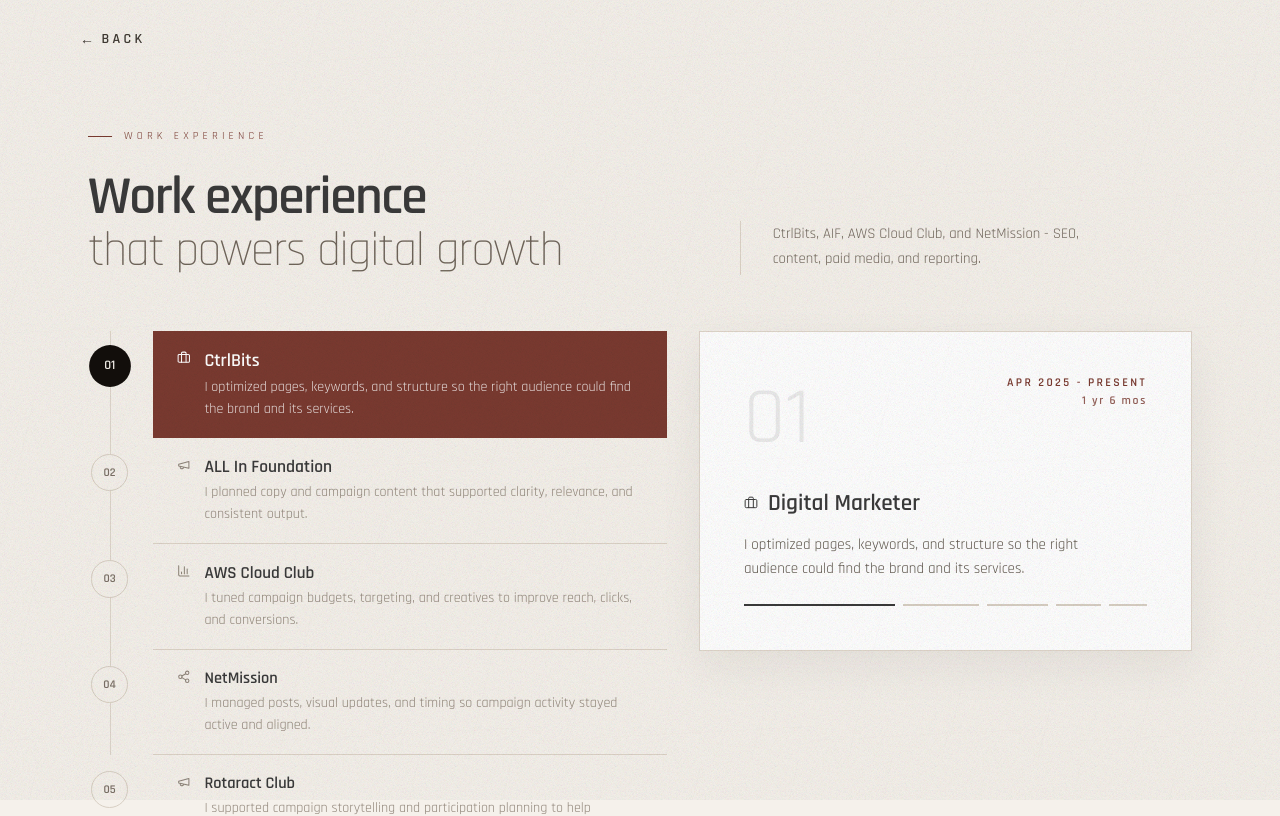
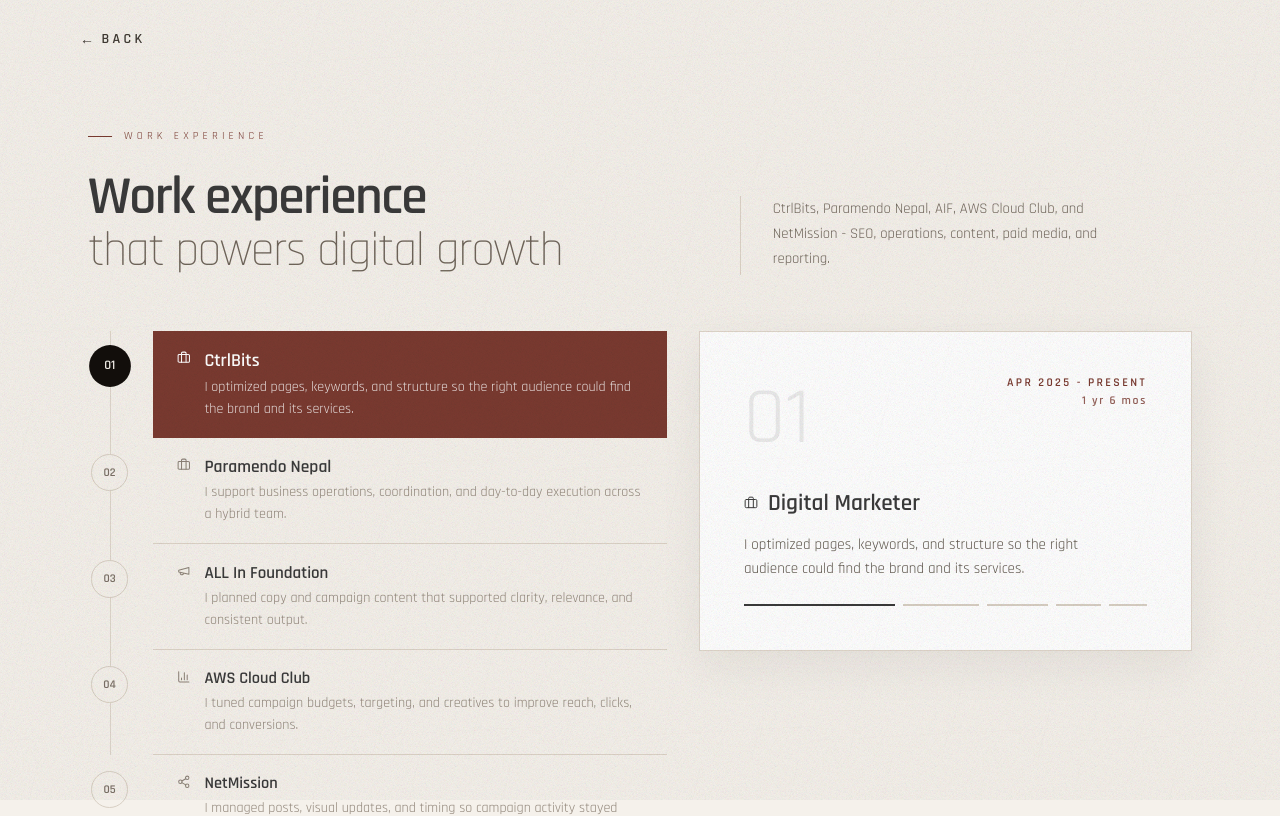
Before and after one commit to dhirendraxd/dhiren_website, a React (Vite) app: page /digital-marketing in a window 1280 px wide. Shown: the top 816 px of the page. Built offline with nearby package versions, Linux system fonts and the light colour scheme; the HTML template or start-up script is replaced by a standard one.

Commit message:
style: update ConnectSection layout and improve required field indicators for better visibility feat: add Business Operations Intern experience at Paramendo Nepal to service showcase

```diff
--- a/src/components/ConnectSection.tsx
+++ b/src/components/ConnectSection.tsx
@@ -113,7 +113,7 @@
               </p>
             </blockquote>
 
-            <div className="w-full flex items-center gap-6 mb-4">
+            <div className="w-full flex items-center gap-6 mt-4 mb-4">
               <p className="shrink-0 font-rajdhani text-[1.5rem] font-bold tracking-tight text-[#3a3a3a]">Connect</p>
               <span className="flex-1 h-px bg-[#e9e1d6]/60" aria-hidden="true" />
               <nav className="flex items-center gap-6 shrink-0" role="navigation" aria-label="Social links">
@@ -185,7 +185,7 @@
                     {/* Name */}
                     <div className="flex flex-col gap-3">
                       <label htmlFor="name" className="font-rajdhani text-[0.76rem] font-semibold uppercase tracking-[0.22em] text-[#7c7167] flex items-center gap-1">
-                        Name <span className="text-[#7A3A30]" aria-hidden="true">*</span>
+                        Name <span className="text-[#b42318]" aria-hidden="true">*</span>
                       </label>
                       <input
                         id="name" name="name" type="text" autoComplete="name"
@@ -209,7 +209,7 @@
                     {/* Email */}
                     <div className="flex flex-col gap-3">
                       <label htmlFor="email" className="font-rajdhani text-[0.76rem] font-semibold uppercase tracking-[0.22em] text-[#7c7167] flex items-center gap-1">
-                        Email <span className="text-[#7A3A30]" aria-hidden="true">*</span>
+                        Email <span className="text-[#b42318]" aria-hidden="true">*</span>
                       </label>
                       <input
                         id="email" name="email" type="email" autoComplete="email"
@@ -234,7 +234,7 @@
                   {/* Subject */}
                   <div className="flex flex-col gap-3">
                     <label htmlFor="subject" className="font-rajdhani text-[0.76rem] font-semibold uppercase tracking-[0.22em] text-[#7c7167] flex items-center gap-1">
-                      Subject <span className="text-[#7A3A30]" aria-hidden="true">*</span>
+                      Subject <span className="text-[#b42318]" aria-hidden="true">*</span>
                     </label>
                     <input
                       id="subject" name="subject" type="text"
@@ -269,7 +269,7 @@
 
                   <div className="flex items-center justify-between">
                     <p className="text-[0.68rem] text-[#92877b] tracking-wide">
-                      <span className="text-[#7A3A30]">*</span> required fields
+                      <span className="text-[#b42318]">*</span> required fields
                     </p>
                     <button
                       type="submit"
--- a/src/data/affiliations.ts
+++ b/src/data/affiliations.ts
@@ -30,6 +30,15 @@
   },
   {
     order: 2,
+    title: "Business Operations Intern",
+    company: "Paramendo Nepal",
+    link: "https://www.linkedin.com/in/dhirendrasinghdhami/edit/forms/position/2952537919/",
+    dateConfig: {
+      start: "2026-06",
+    },
+  },
+  {
+    order: 3,
     title: "Co-host",
     company: "Lovelac Talk",
     link: "https://linktr.ee/lovelacetalk",
@@ -39,7 +48,7 @@
     suffix: "",
   },
   {
-    order: 3,
+    order: 4,
     title: "Fellow",
     company: "ALL In Foundation (AIF)",
     link: "https://www.facebook.com/allinfoundationnp/",
@@ -49,7 +58,7 @@
     },
   },
   {
-    order: 4,
+    order: 5,
     title: "Sustainability Mentee",
     company: "Sustainability Solutions",
     link: "https://sustainability.com.np/",
--- a/src/pages/ServiceShowcase.tsx
+++ b/src/pages/ServiceShowcase.tsx
@@ -529,7 +529,7 @@
     titleLineOne: "Work experience",
     titleLineTwo: "that powers digital growth",
     summary:
-      "CtrlBits, AIF, AWS Cloud Club, and NetMission - SEO, content, paid media, and reporting.",
+      "CtrlBits, Paramendo Nepal, AIF, AWS Cloud Club, and NetMission - SEO, operations, content, paid media, and reporting.",
     steps: [
       {
         company: "CtrlBits",
@@ -537,6 +537,13 @@
         description: "I optimized pages, keywords, and structure so the right audience could find the brand and its services.",
         dateLabel: "Apr 2025 - Present",
         icon: Search,
+      },
+      {
+        company: "Paramendo Nepal",
+        title: "Business Operations Intern",
+        description: "I support business operations, coordination, and day-to-day execution across a hybrid team.",
+        dateLabel: "Jun 2026 - Present",
+        icon: Briefcase,
       },
       {
         company: "ALL In Foundation",
--- a/src/pages/serviceShowcaseData.ts
+++ b/src/pages/serviceShowcaseData.ts
@@ -274,9 +274,10 @@
     badge: "WORK EXPERIENCE",
     titleLineOne: "Work experience",
     titleLineTwo: "that powers digital growth",
-    summary: "CtrlBits, AIF, AWS Cloud Club, and NetMission - SEO, content, paid media, and reporting.",
+    summary: "CtrlBits, Paramendo Nepal, AIF, AWS Cloud Club, and NetMission - SEO, operations, content, paid media, and reporting.",
     steps: [
       { company: "CtrlBits", title: "Digital Marketer", description: "I optimized pages, keywords, and structure so the right audience could find the brand and its services.", dateLabel: "Apr 2025 - Present", icon: Search },
+      { company: "Paramendo Nepal", title: "Business Operations Intern", description: "I support business operations, coordination, and day-to-day execution across a hybrid team.", dateLabel: "Jun 2026 - Present", icon: Briefcase },
       { company: "ALL In Foundation", title: "Content Strategist", description: "I planned copy and campaign content that supported clarity, relevance, and consistent output.", dateLabel: "Feb 2026 - Present", icon: Megaphone },
       { company: "AWS Cloud Club", title: "Paid Media Specialist", description: "I tuned campaign budgets, targeting, and creatives to improve reach, clicks, and conversions.", dateLabel: "Mar 2025 - Present", icon: BarChart3 },
       { company: "NetMission", title: "Social Media Manager", description: "I managed posts, visual updates, and timing so campaign activity stayed active and aligned.", dateLabel: "Dec 2025 - Present", icon: Share2 },
```
